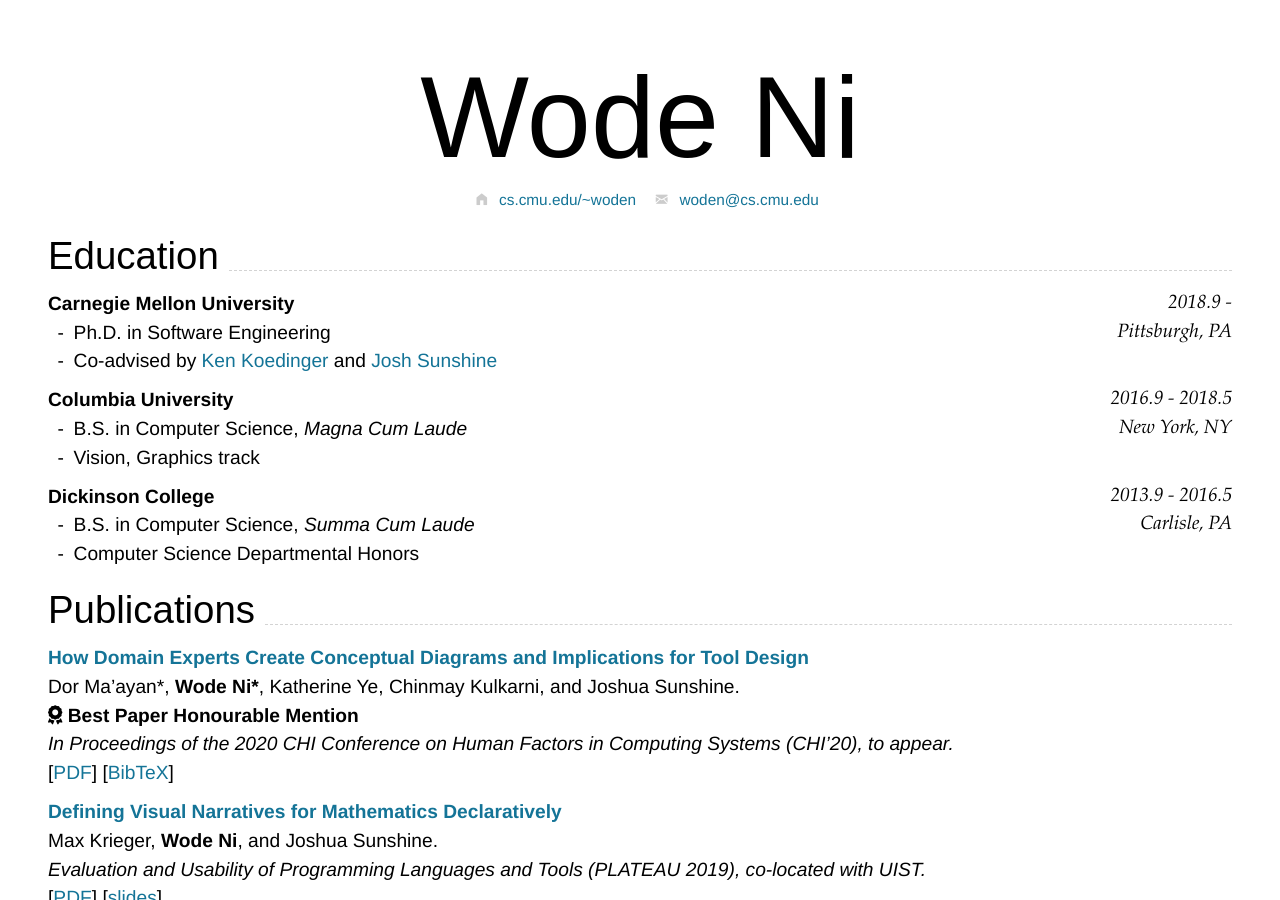
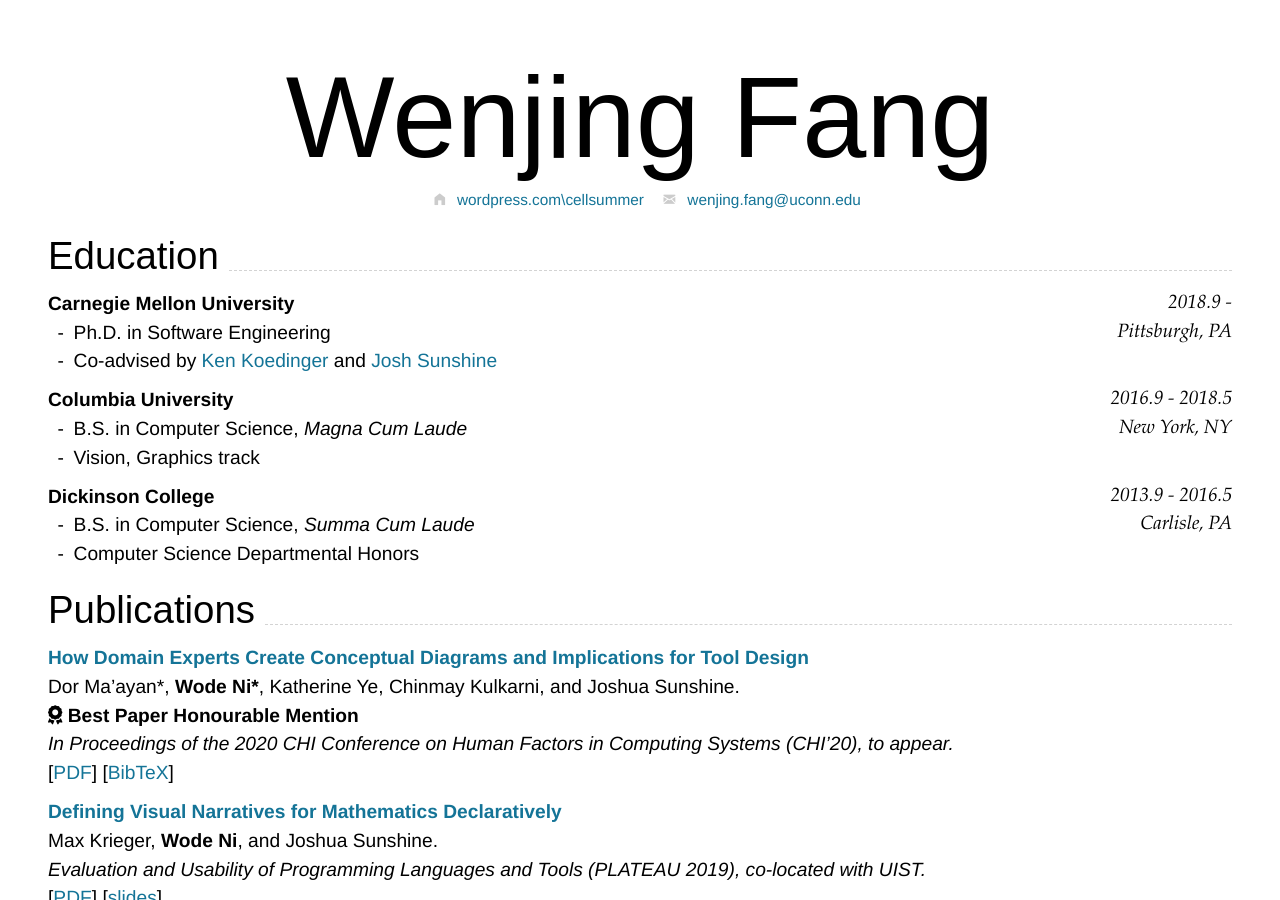
Before and after one commit to wodeni/nimo-markdown-cv, a Jekyll site: the page built from index.md, in a window 1280 px wide and 900 px high. Built offline with Jekyll 4.4.1, drawn with Linux system fonts in a browser that asks for light colours; nearby versions of some CDN libraries.

Commit message:
Update index.md

```diff
--- a/index.md
+++ b/index.md
@@ -1,15 +1,15 @@
 ---
 layout: cv
-title: Wode "Nimo" Ni
+title: Wenjing Fang
 email:
-  url: mailto:woden@cs.cmu.edu
-  text: woden@cs.cmu.edu
+  url: mailto:wenjing.fang@uconn.edu
+  text: wenjing.fang@uconn.edu
 homepage:
-  url: http://cs.cmu.edu/~woden
-  text: cs.cmu.edu/~woden
+  url: wordpress.com\cellsummer
+  text: wordpress.com\cellsummer
 ---
 
-# Wode **Ni**
+# Wenjing **Fang**
 
 <!--
 include contact information from the front matter
```
